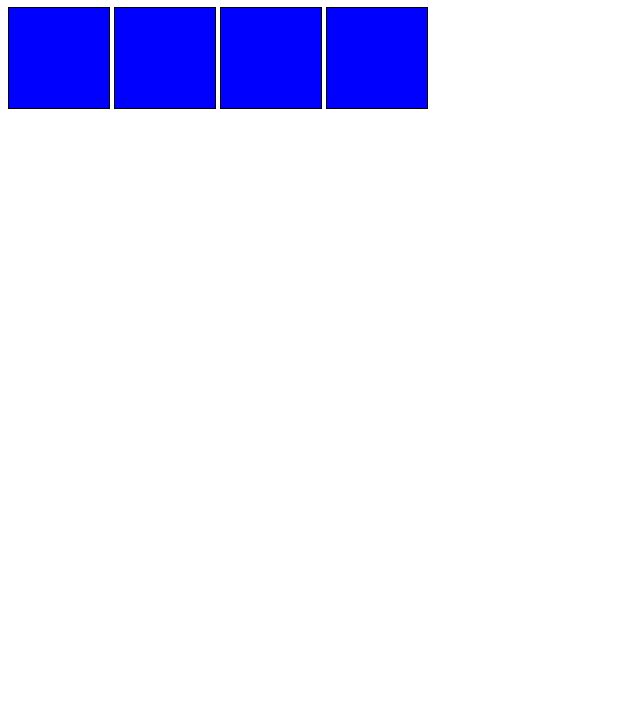
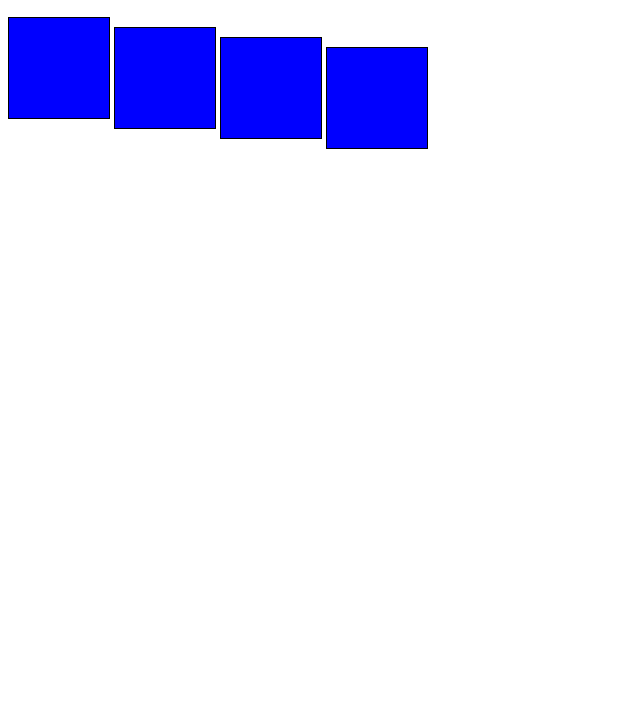
Before and after one commit to Saiamar1108/WEBDEV, a plain HTML site: page level3/level3.html in a window 1280 px wide. Shown: the part 73-800 px from the top of the page, without its empty margins (0-640 px from the left). Drawn offline with Linux system fonts and the light colour scheme.

Commit message:
Update box positions to use relative positioning
Changed .box1 from static to relative positioning and added relative positioning with increasing top offsets for .box2, .box3, and .box4 to adjust their vertical placement.

```diff
--- a/level3/level3.css
+++ b/level3/level3.css
@@ -6,5 +6,18 @@ div{
   display: inline-block;
 }
 .box1{
-  position: static;
+  position: relative;
+  top: 10px;
 }
+.box2{
+  position: relative;
+  top: 20px;
+}
+.box3{
+  position: relative;
+  top: 30px;
+}
+.box4{
+  position: relative;
+  top: 40px;
+}
```
